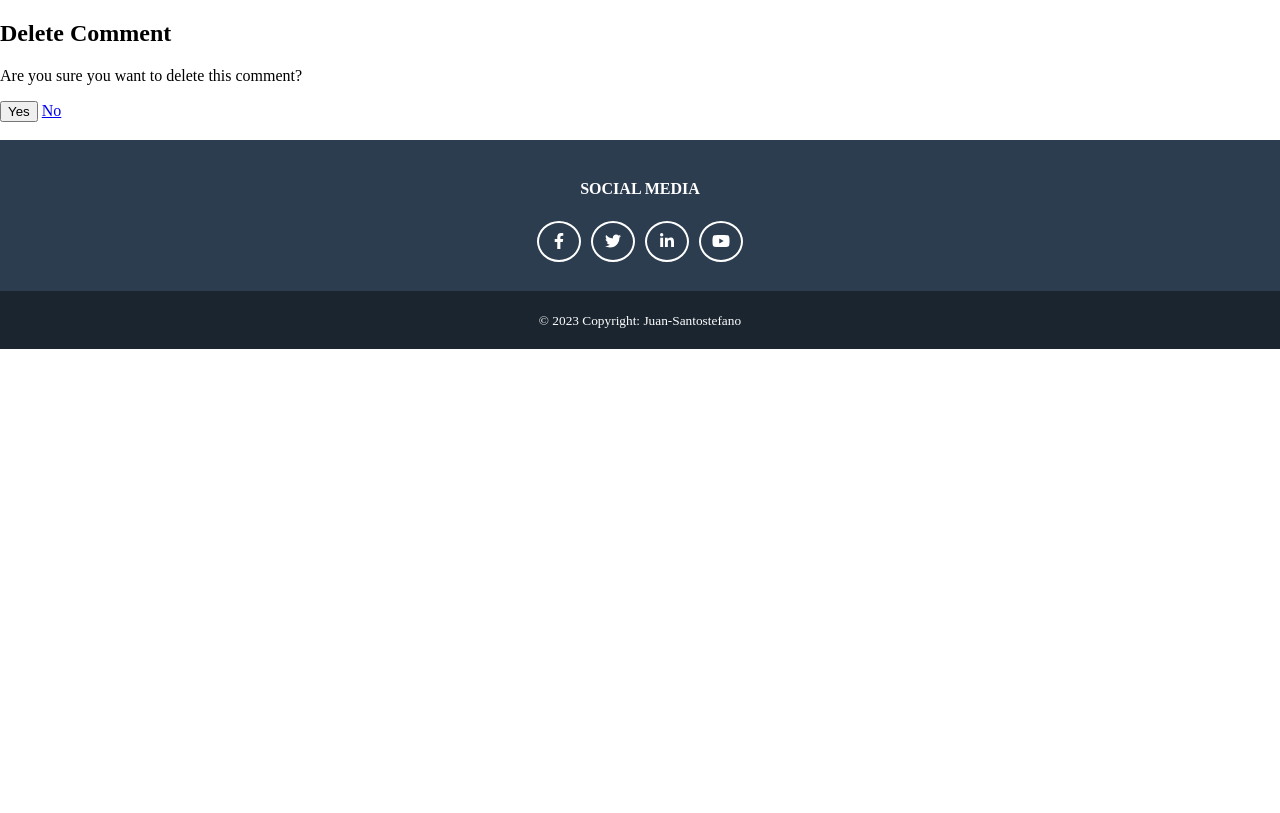
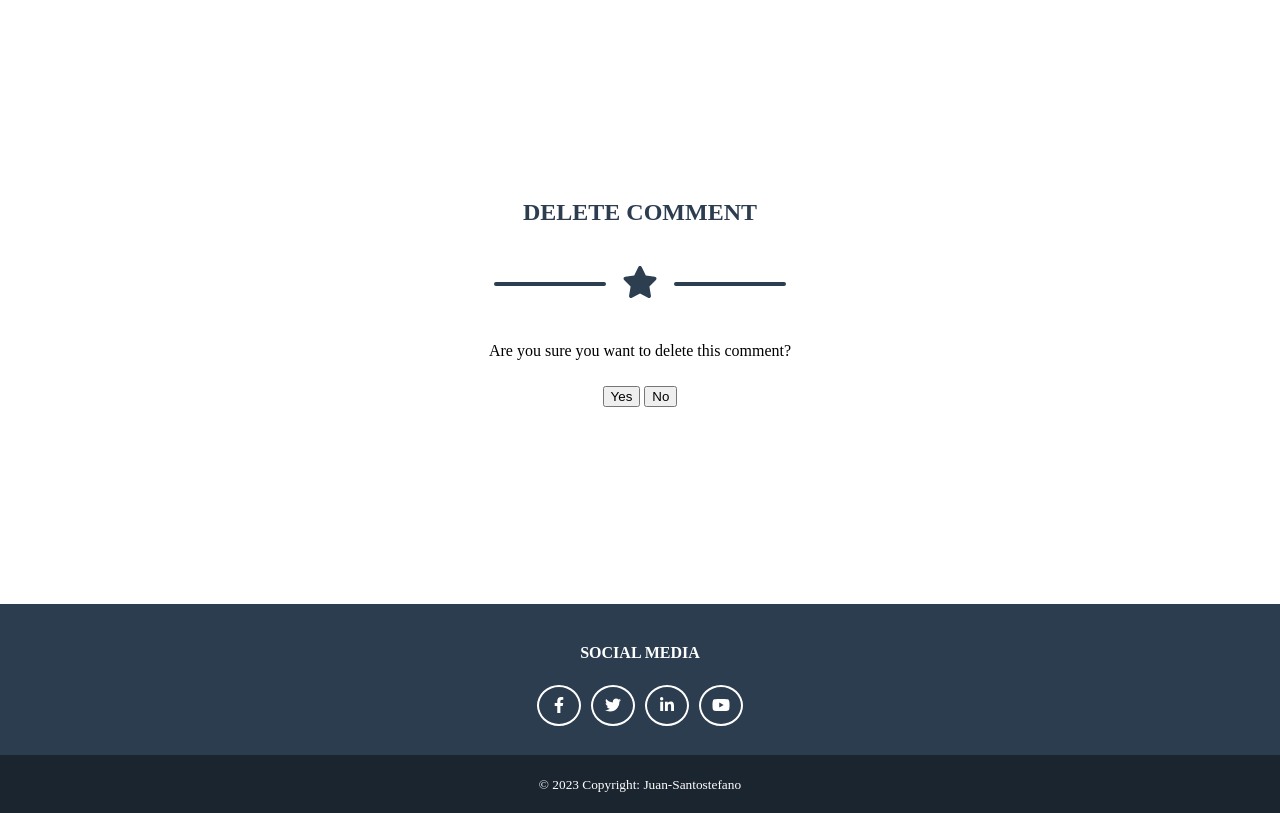
Before and after one commit to jpsantostefano/restaurant-advisor, a Django app: template templates/delete_comment.html in a window 1280 px wide. Shown: the part 100-913 px from the top of the page. Before the commit the page ends 449 px from the top, so only its background shows below. Run offline with Django 3.2, Linux system fonts and the light colour scheme; the template is opened without the code that fills it: most values are stand-ins (such as "Sample title", 1, 10 or a date in 2020); some libraries are stand-ins or nearby versions.

Commit message:
delete_comment.html styled without bootstrap

```diff
--- a/static/css/style.css
+++ b/static/css/style.css
@@ -203,3 +203,8 @@ button {
   margin-left: 150px;
   margin-right: 150px;
 }
+
+button a {
+  text-decoration: none;
+  color: black;
+}
--- a/templates/delete_comment.html
+++ b/templates/delete_comment.html
@@ -2,16 +2,29 @@
 {% block content %}
 
 <!-- Delete In Section-->
-<div id="container-delete">
-    <h2>Delete Comment</h2>
-    <p>Are you sure you want to delete this comment?</p>
-    <form method="post">
-    {% csrf_token %}
 
-        <input class="btn btn-primary" type="submit" name="confirm_delete" value="Yes"></input>
-        <a class="btn btn-primary" href="{% url 'post_detail' slug=comment.post.slug %}">No</a>
-    </form>
-    <br>
+<section>
+    <div class="edit-comment-section">
+      <h2 class="section-title">Delete Comment</h2>
+          <!-- Icon Divider-->
+          <div class="divider-custom">
+              <div class="divider-custom-line"></div>
+              <div class="divider-custom-icon"><i class="fas fa-star"></i></div>
+              <div class="divider-custom-line"></div>
+          </div>
+          <p>Are you sure you want to delete this comment?</p>
+          <form method="post">
+          {% csrf_token %}
+
+              <input type="submit" name="confirm_delete" value="Yes"></input>
+              <button><a href="{% url 'post_detail' slug=comment.post.slug %}">No</a></button>
+          </form>
+          <br>
+  </section>
+
+
+
+
 </div>
 
 {% endblock content %}
```
